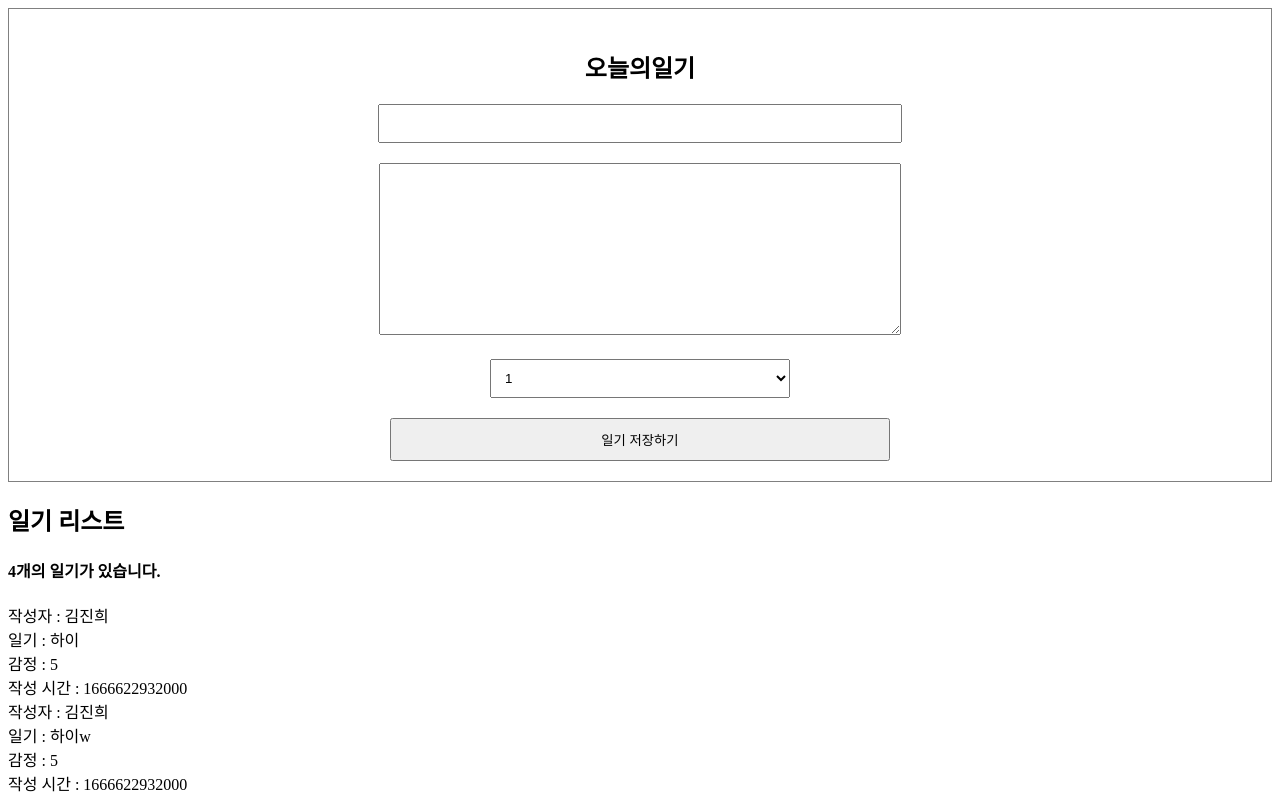
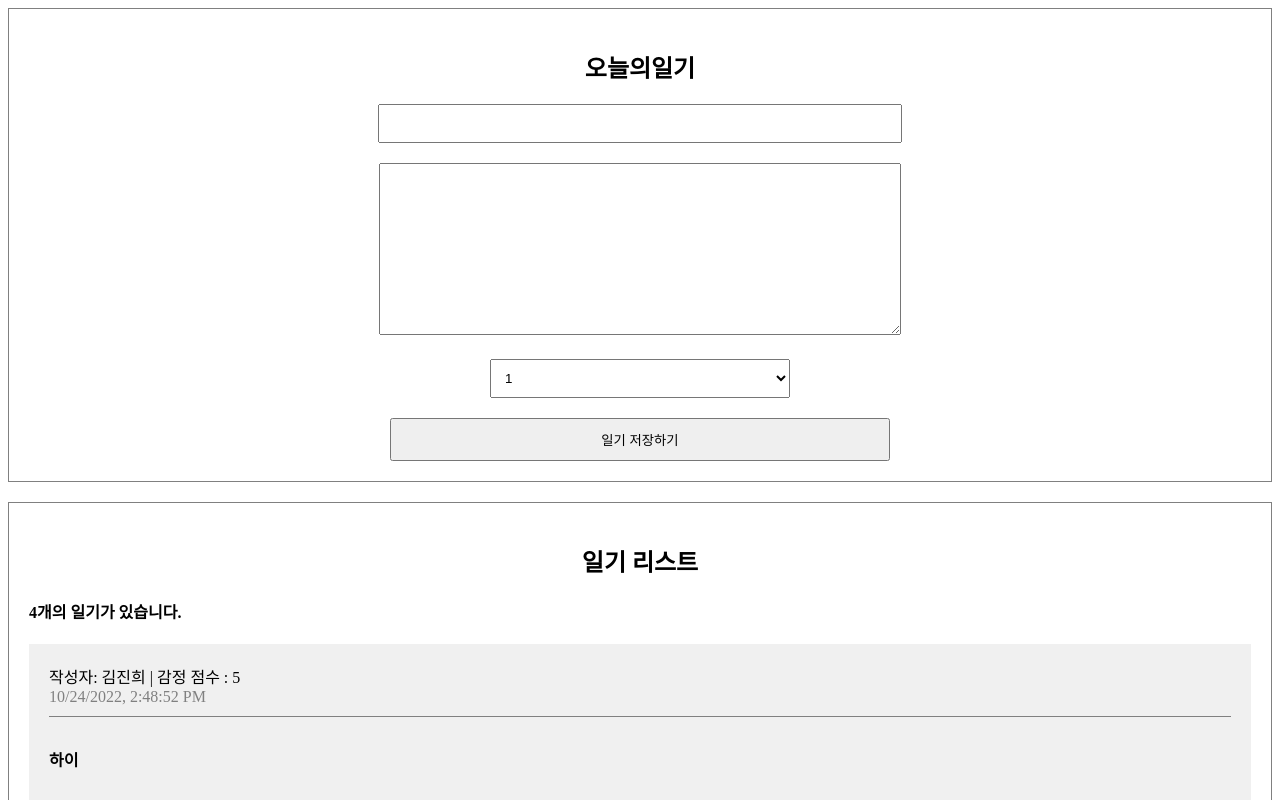
Before and after one commit to wlsgml0229/Emotion-Diary, a React (Create React App) app: page / in a window 1280 px wide. Shown: the top 800 px of the page. Built offline with nearby package versions, Linux system fonts and the light colour scheme.

Commit message:
일기 아이템 컴포넌트 분리 및 스타일 추가

```diff
--- a/src/App.css
+++ b/src/App.css
@@ -26,3 +26,36 @@
   padding: 10px;
   cursor: pointer;
 }
+
+/* List */
+.DiaryList {
+  border: 1px solid gray;
+  padding: 20px;
+  margin-top: 20px;
+}
+
+.DiaryList h2 {
+  text-align: center;
+}
+
+/* Item */
+.DiaryItem {
+  background-color: rgb(240, 240, 240);
+  margin-top: 10px;
+  padding: 20px;
+}
+
+.DiaryItem .info {
+  border-bottom: 1px solid gray;
+  padding-bottom: 10px;
+  margin-bottom: 20px;
+}
+
+.DiaryItem .date {
+  color: gray;
+}
+
+.DiaryItem .content {
+  font-weight: bold;
+  margin: 30px 0;
+}
--- a/src/App.js
+++ b/src/App.js
@@ -12,21 +12,21 @@
       created_date: new Date().getTime(), // 이렇게 선언하면 현재시간을 반환, getTime -> 밀리세컨드로 변환
     },
     {
-      id: 1,
+      id: 2,
       author: "김진희",
       content: "하이w",
       emotion: 5,
       created_date: new Date().getTime(),
     },
     {
-      id: 1,
+      id: 3,
       author: "김진희",
       content: "하이e",
       emotion: 3,
       created_date: new Date().getTime(),
     },
     {
-      id: 1,
+      id: 4,
       author: "sisi",
       content: "하이3",
       emotion: 2,
--- /dev/null
+++ b/src/DiaryItem.js
@@ -0,0 +1,16 @@
+const DiaryItem = ({ author, content, created_date, emotion, id }) => {
+  return (
+    <div className="DiaryItem">
+      <div className="info">
+        <span>
+          작성자: {author} | 감정 점수 : {emotion}
+        </span>
+        <br />
+        <span className="date">{new Date(created_date).toLocaleString()}</span>
+      </div>
+      <div className="content">{content}</div>
+    </div>
+  );
+};
+
+export default DiaryItem;
--- a/src/DiaryList.js
+++ b/src/DiaryList.js
@@ -1,3 +1,5 @@
+import DiaryItem from "./DiaryItem";
+
 const DiaryList = ({ diaryList }) => {
   return (
     <div className="DiaryList">
@@ -6,12 +8,7 @@
 
       <div>
         {diaryList.map((it) => (
-          <div key={it.id}>
-            <div>작성자 : {it.author}</div>
-            <div>일기 : {it.content}</div>
-            <div>감정 : {it.emotion}</div>
-            <div>작성 시간 : {it.created_date}</div>
-          </div>
+          <DiaryItem key={it.id} {...it} />
         ))}
       </div>
     </div>
```
